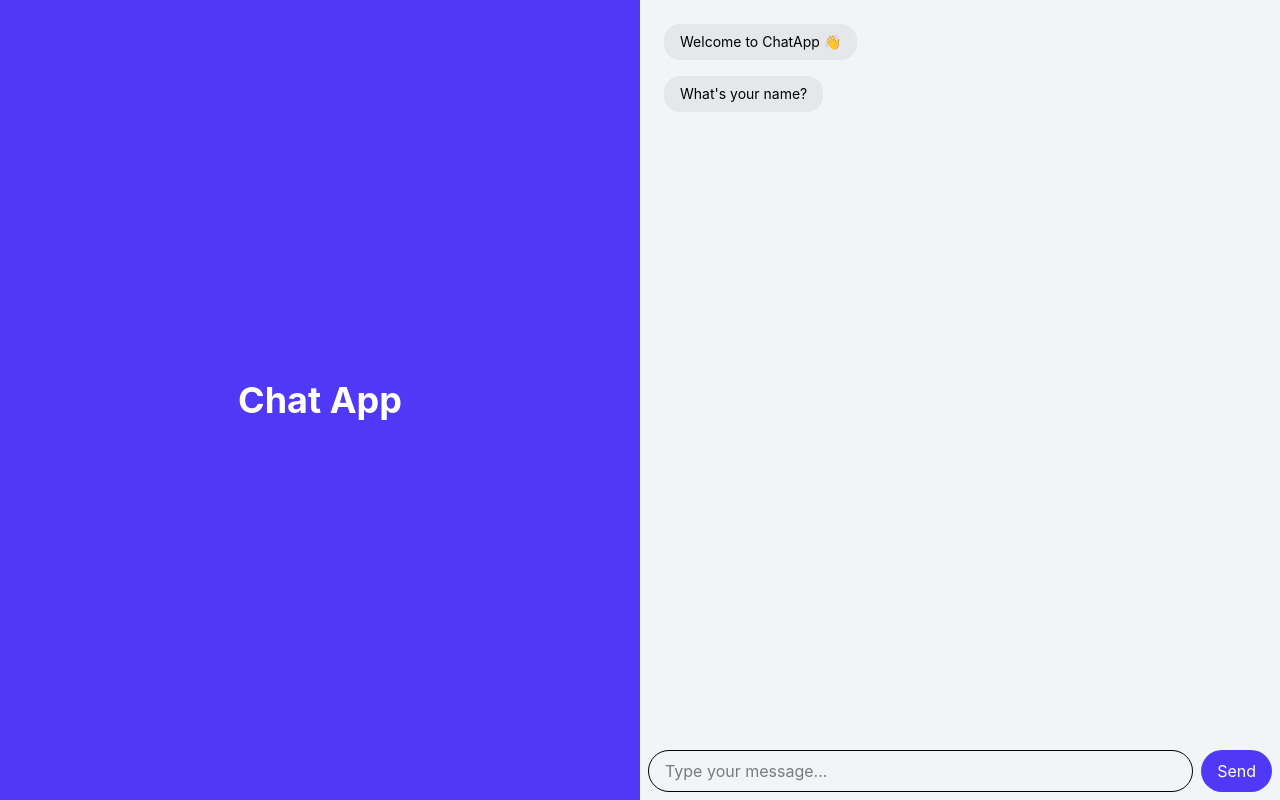
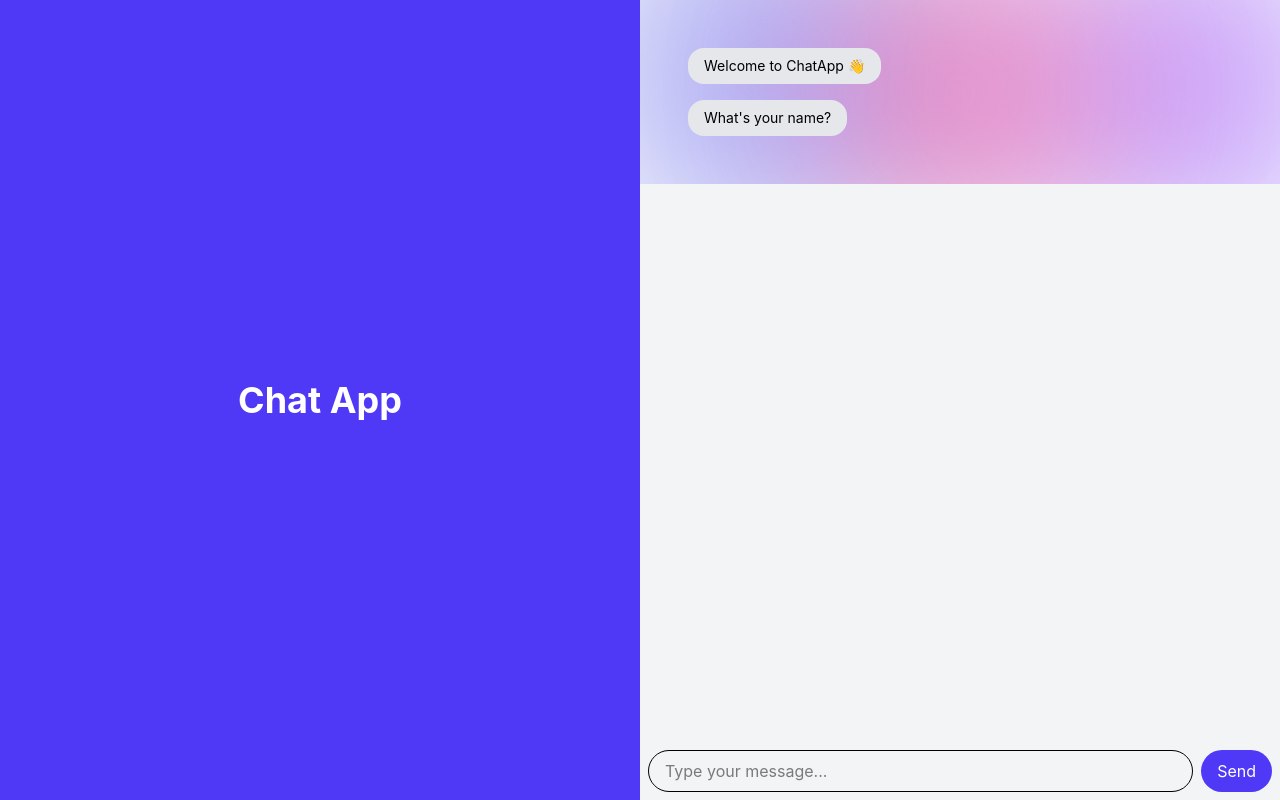
Before and after one commit to mrudhul-1/mes, a React (Vite) app: page / in a window 1280 px wide. Built offline with nearby package versions, Linux system fonts and the light colour scheme.

Commit message:
added validations and done with the register stylings

```diff
--- a/src/components/ChatInput.jsx
+++ b/src/components/ChatInput.jsx
@@ -39,19 +39,25 @@
 
         {/* FILE INPUT ONLY AT STEP 4 */}
         {step === 4 && (
-          <input
-            type="file"
-            accept="image/*"
-            onChange={(e) => {
+             <div className="flex items-center gap-2 w-full">
+
+            {/* HIDDEN INPUT */}
+            <input type="file" accept="image/*" id="fileUpload" className="hidden" onChange={(e) => {
               const file = e.target.files[0]
               if (!file) return
 
               const imageURL = URL.createObjectURL(file)
               setSelectedImage(imageURL)
               setShowCropper(true)
-            }}
-          />
-        )}
+             }} />
+
+            {/* CUSTOM BUTTON */}
+            <label htmlFor="fileUpload" className="flex-1 text-center px-4 py-2 bg-indigo-600 text-white rounded-full cursor-pointer hover:bg-indigo-700 transition">
+            📷 Upload Profile Photo
+            </label>
+
+            </div>
+         )}
 
       </div>
 
--- a/src/components/ChatMessage.jsx
+++ b/src/components/ChatMessage.jsx
@@ -3,7 +3,7 @@
 const Chatmessage = ({text,sender,type}) => {
   return (
     // ******************************* audjesting the chat based on the sender******************************
-    <div className={`w-full flex  ${sender === "user" ? "justify-end":"justify-start"}`}>
+    <div className={`w-full flex  ${sender === "user" ? "justify-end":"justify-start"} animate-slideUp`}>
     {/* ******************************** adding the bubble border for the chat ***************************** */}
          <div className={`max-w-[70%] px-4 py-2 rounded-2xl text-sm ${sender === "user" ? "bg-indigo-600 text-white" : "bg-gray-200 text-black"}`}>
             {type === "image" ? (<img src={text} className="w-24 h-24 rounded-full object-cover" />) : (text)}
--- a/src/components/ChatWindow.jsx
+++ b/src/components/ChatWindow.jsx
@@ -32,6 +32,14 @@
 
 
   if(step === 0){
+
+    if(msg.trim().length < 3){
+      setMessages(prev => [...prev,
+        { text: "❌ Name must be at least 3 characters", sender:"bot", type:"text" }
+      ])
+      return
+    }
+
     setFormData(prev => ({...prev,name:msg}))
 
     setIsTyping(true)
@@ -49,6 +57,15 @@
 
   else if(step === 1){
 
+    const emailRegex = /^[^\s@]+@[^\s@]+\.[^\s@]+$/
+
+    if(!emailRegex.test(msg)){
+      setMessages(prev => [...prev,
+         { text: "❌ Please enter a valid email (example@gmail.com)", sender: "bot", type: "text" }
+       ])
+       return
+    }
+
     setFormData(prev => ({...prev,email:msg}))
 
     setIsTyping(true)
@@ -63,6 +80,20 @@
   }
 
   else if(step === 2){
+
+    const passwordRegex = /^(?=.*[a-z])(?=.*[A-Z])(?=.*\d)(?=.*[@$!%*?&]).{8,12}$/
+
+    if(!passwordRegex.test(msg)){
+      setMessages(prev => [...prev,
+       {
+         text: "❌ Password must contain:\n✔ 1 Uppercase\n✔ 1 Lowercase\n✔ 1 Number\n✔ 1 Special character\n✔ 8–12 characters",
+         sender: "bot",
+         type: "text"
+       }
+     ])
+     return
+   }
+
     setFormData(prev => ({...prev,password:msg}))
 
     setIsTyping(true)
@@ -78,30 +109,27 @@
 
   else if(step === 3){
 
-    if(msg === formData.password){
-      setFormData(prev => ({...prev,confirmpassword:msg}))
-      setIsTyping(true)
-       setTimeout(()=>{
-        setIsTyping(false)
+    if(msg !== formData.password){
       setMessages(prev => [...prev,
-          {text:"✅ Password confirmed!", sender:"bot",type:"text"},
-        {text:"Please upload your profile photo 📷", sender:"bot",type:"text"}
+        { text: "❌ Passwords do not match. Please try again.", sender:"bot", type:"text" }
       ])
-       },1500)
-
-       setStep(4)
+      return
      }
 
-    else{
+  // ✅ success
+      setFormData(prev => ({...prev, confirmpassword: msg}))
 
       setIsTyping(true)
       setTimeout(()=>{
       setIsTyping(false)
       setMessages(prev => [...prev,
-          {text:"Password do not match. Please retype password.",sender:"bot",type:"text"}
+        { text: "✅ Password confirmed!", sender:"bot", type:"text" },
+        { text: "Please upload your profile photo 📷", sender:"bot", type:"text" }
       ])
-      },1000)
-    }
+      setStep(4)
+      },1500)
+
+
     }
  }
 
@@ -148,8 +176,15 @@
     <div className="w-full h-full flex flex-col justify-between">
 
       {/* Message Area */}
-      <div className="flex flex-col gap-4 p-6 overflow-y-auto">
+      <div className="flex flex-col gap-4 p-6 overflow-y-auto relative overflow-hidden bg-base">
 
+        {/* background animation chat */}
+
+        <div className="blob blob1"></div>
+        <div className="blob blob2"></div>
+        <div className="blob blob3"></div>
+
+        <div className="relative z-10 flex flex-col gap-4 p-6">
           {messages.map((msg, index)=>(
           <ChatMessage
             key={index}
@@ -161,8 +196,15 @@
 
         {/* BOT TYPING INDICATOR */}
         {isTyping && (
-        <ChatMessage text="Typing..." sender="bot" />
+          <div className="flex justify-start px-4">
+            <div className="bg-gray-200 px-4 py-2 rounded-2xl flex gap-1">
+              <span className="dot"></span>
+              <span className="dot delay-150"></span>
+              <span className="dot delay-300"></span>
+            </div>
+          </div>
         )}
+        </div>
 
       </div>
 
--- a/src/style.css
+++ b/src/style.css
@@ -3,3 +3,93 @@
     height: 100vh;
     width: 100vw;
 }
+
+/* making scroll bar hidden */
+::-webkit-scrollbar {
+  display: none;
+}
+
+/* chat animation */
+@keyframes slideUp {
+  from {
+    opacity: 0;
+    transform: translateY(20px) scale(0.95);
+  }
+  to {
+    opacity: 1;
+    transform: translateY(0px) scale(1);
+  }
+}
+
+.animate-slideUp {
+  animation: slideUp 0.3s ease forwards;
+}
+
+/* Typing animation */
+.dot {
+  width: 6px;
+  height: 6px;
+  background: gray;
+  border-radius: 50%;
+  animation: bounce 1s infinite;
+}
+
+@keyframes bounce {
+  0%, 80%, 100% { transform: scale(0); }
+  40% { transform: scale(1); }
+}
+
+.delay-150 { animation-delay: 0.15s; }
+.delay-300 { animation-delay: 0.3s; }
+
+/* background animation - register */
+.bg-base {
+  background: linear-gradient(135deg, #f9fafb, #eef2ff);
+  position: relative;
+}
+
+/* BLOBS */
+.blob {
+  position: absolute;
+  width: 300px;
+  height: 300px;
+  border-radius: 50%;
+  filter: blur(80px);
+  opacity: 0.5;
+  animation: moveBlob 20s infinite alternate ease-in-out;
+}
+
+/* Different blob colors + positions */
+.blob1 {
+  background: #6366f1;
+  top: -50px;
+  left: -50px;
+}
+
+.blob2 {
+  background: #a855f7;
+  bottom: -50px;
+  right: -50px;
+  animation-delay: 5s;
+}
+
+.blob3 {
+  background: #ec4899;
+  top: 50%;
+  left: 50%;
+  transform: translate(-50%, -50%);
+  animation-delay: 10s;
+}
+
+/* Animation */
+@keyframes moveBlob {
+  0% {
+    transform: translate(0, 0) scale(1);
+  }
+  50% {
+    transform: translate(50px, -50px) scale(1.2);
+  }
+  100% {
+    transform: translate(-50px, 50px) scale(1);
+  }
+}
```
Lines whose indentation alone changed are shown as unchanged.
